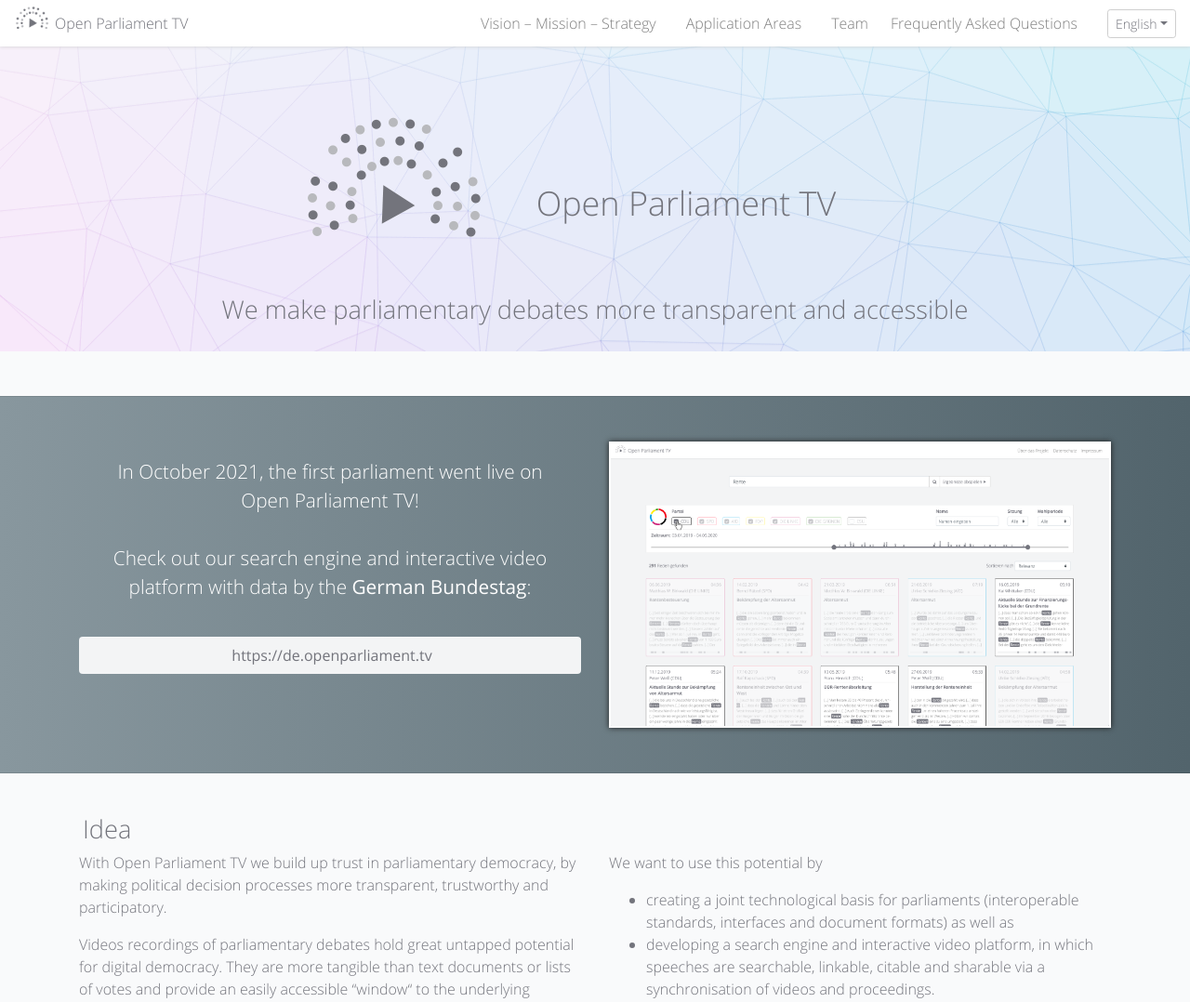
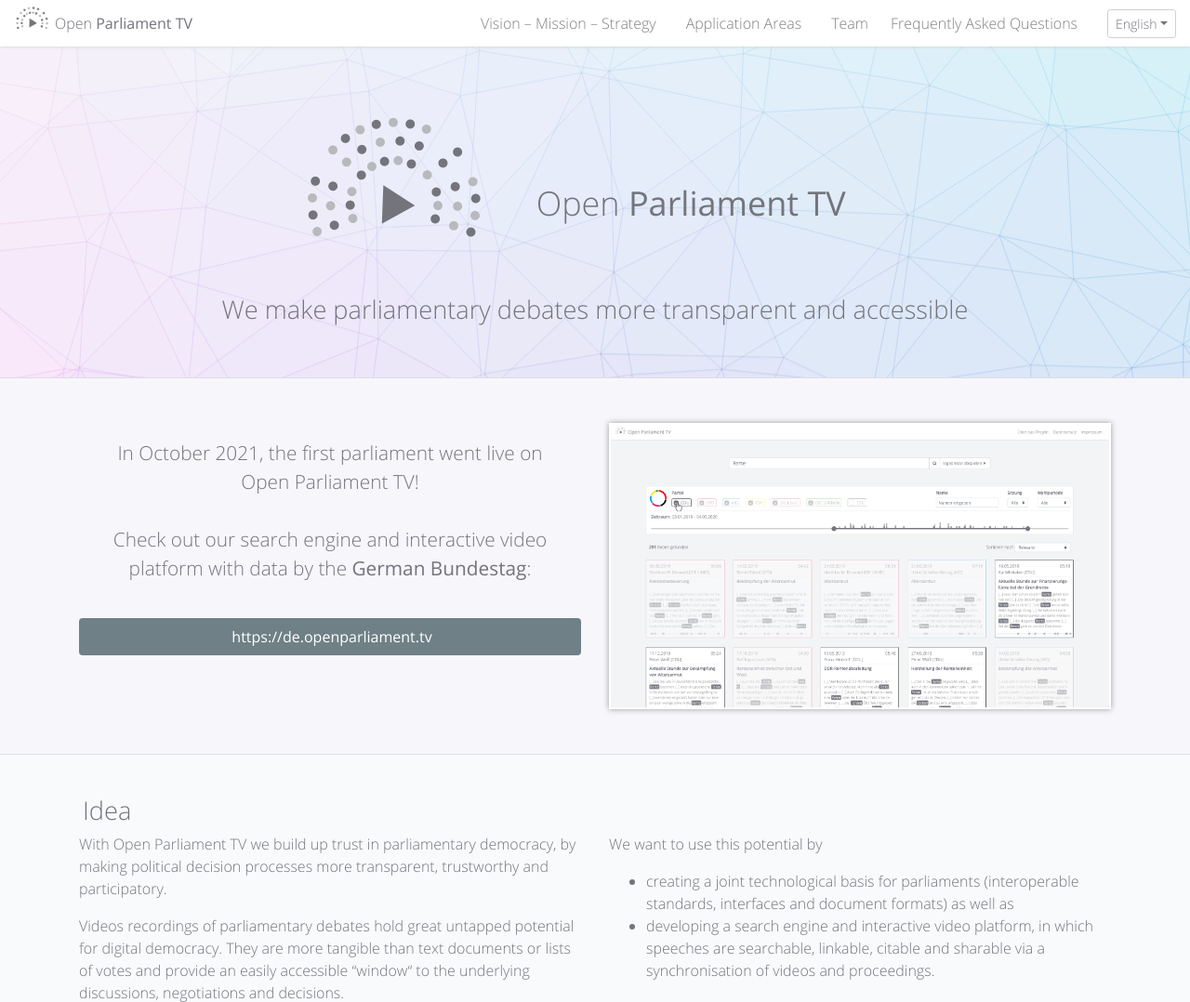
Before and after one commit to OpenParliamentTV/OpenParliamentTV-Website, a PHP site: page /?lang=1 in a window 1280 px wide. Shown: the top 1078 px of the page at 93% size. Run offline with PHP 8.4, Linux system fonts and the light colour scheme; data that the repository does not hold is empty; some libraries are stand-ins or nearby versions.

Commit message:
tiny redesign & branding fixes

```diff
--- a/templates/content.main.php
+++ b/templates/content.main.php
@@ -28,7 +28,7 @@
 	<link type="text/css" rel="stylesheet" href="client/css/bootstrap.min.css" media="all" />
 	<link type="text/css" rel="stylesheet" href="client/css/Chart.min.css" media="all" />
 	<link type="text/css" rel="stylesheet" href="client/css/frametrail-webfont.css" media="all" />
-	<link type="text/css" rel="stylesheet" href="client/css/style.css" media="all" />
+	<link type="text/css" rel="stylesheet" href="client/css/style.css?v=3" media="all" />
 	<!-- Matomo -->
 	<script>
 	  var _paq = window._paq = window._paq || [];
@@ -48,12 +48,12 @@
 <body>
 	<?php include_once('header.php'); ?>
 	<main class="mb-5">
-		<section id="header" class="mb-5">
+		<section id="header" class="pb-5">
 			<div class="container">
 				<div class="row justify-content-center" style="position: relative; z-index: 1">
 					<div class="col-12 col-md-11 col-lg-9 col-xl-7" style="margin-top: 5%;">
 						<img src="client/images/optv-logo.png" class="d-block d-md-inline" style="width: 200px; vertical-align: top; margin: 0 auto;">
-						<h1 class="brand d-block d-md-inline-block"><?php echo L::brand; ?></h1>
+						<h1 class="brand d-block d-md-inline-block">Open <b>Parliament TV</b></h1>
 					</div>
 				</div>
 				<div class="row justify-content-center" style="position: relative; z-index: 1">
@@ -63,17 +63,17 @@
 				</div>
 			</div>
 		</section>
-		<section id="platform" style="color: #fff;background: #52646c;background: -webkit-linear-gradient(to right, #88979e, #52646c);background: linear-gradient(to right, #88979e, #52646c);" class="mb-4 py-5">
+		<section id="platform" class="mb-4 py-5">
 			<div class="container">
 				<div class="row justify-content-center">
 					<div class="col-12 col-md-10 col-lg-6" style="font-size: 1.3rem;">
 						<div class="alert text-center mt-0 mt-xl-3 mb-2 pt-0">
 							<?php echo L::messageLaunch; ?>
 						</div>
-						<a class="btn btn-primary d-block py-2 mt-3 text-center mt-xl-4" style="background: #f3f4f5; border: none;" href="https://de.openparliament.tv" target="_blank" class="text-white"><span class="icon-right-open-big mr-1"></span> <b>https://de.openparliament.tv</b></a>
+						<a class="btn btn-primary d-block py-2 mt-3 text-center mt-xl-4" style="background: #6f8087;color: #fff;border: none;" href="https://de.openparliament.tv" target="_blank" class="text-white"><span class="icon-right-open-big mr-1"></span> <b>https://de.openparliament.tv</b></a>
 					</div>
 					<div class="col-12 col-md-8 col-lg-6 mt-4 mt-lg-0">
-						<a href="https://de.openparliament.tv"><img src="client/images/screenshot.png" title="Visit de.openparliament.tv" class="d-block" style="width: 100%; border: 2px solid #fff; box-shadow: 0 0 6px #1d1d1d;" alt="Screenshot of the Open Parliament TV Platform"></a>
+						<a href="https://de.openparliament.tv"><img src="client/images/screenshot.png" title="Visit de.openparliament.tv" class="d-block" style="width: 100%; border: 2px solid #fff; box-shadow: 0 0 6px #999999;" alt="Screenshot of the Open Parliament TV Platform"></a>
 					</div>
 				</div>
 			</div>
--- a/templates/content.vision_de.php
+++ b/templates/content.vision_de.php
@@ -8,8 +8,8 @@
 	<title>Vision, Mission & Strategie - Open Parliament TV</title>
 
 	<meta itemprop="name" content="<?php echo L::brand; ?>">
-    <meta name="twitter:title" content="Idee - <?php echo L::brand; ?>">
-    <meta property="og:title" content="Idee - <?php echo L::brand; ?>">
+    <meta name="twitter:title" content="Vision, Mission & Strategie - <?php echo L::brand; ?>">
+    <meta property="og:title" content="Vision, Mission & Strategie - <?php echo L::brand; ?>">
 
     <meta name="description" content="<?php echo L::tagline; ?>">
     <meta itemprop="description" content="<?php echo L::tagline; ?>">
@@ -50,7 +50,7 @@
 	<main style="margin-top: 60px;">
 		<div class="row m-0" style="position: relative; z-index: 1;">
 			<div class="container text-center" style=" margin-bottom: 30px;">
-				<h1 style="font-size: 30px; margin-bottom: 40px;">Open Parliament TV</h1>
+				<h1 style="font-size: 30px; margin-bottom: 40px;">Open <b>Parliament TV</b></h1>
 				<h3><?php echo L::tagline; ?></h3>
 			</div>
 		</div>
--- a/templates/content.vision_en.php
+++ b/templates/content.vision_en.php
@@ -8,8 +8,8 @@
 	<title>Vision, Mission & Strategy - Open Parliament TV</title>
 
 	<meta itemprop="name" content="<?php echo L::brand; ?>">
-    <meta name="twitter:title" content="Idea - <?php echo L::brand; ?>">
-    <meta property="og:title" content="Idea - <?php echo L::brand; ?>">
+    <meta name="twitter:title" content="Vision, Mission & Strategy - <?php echo L::brand; ?>">
+    <meta property="og:title" content="Vision, Mission & Strategy - <?php echo L::brand; ?>">
 
     <meta name="description" content="<?php echo L::tagline; ?>">
     <meta itemprop="description" content="<?php echo L::tagline; ?>">
@@ -50,7 +50,7 @@
 	<main style="margin-top: 60px;">
 		<div class="row m-0" style="position: relative; z-index: 1;">
 			<div class="container text-center" style=" margin-bottom: 30px;">
-				<h1 style="font-size: 30px; margin-bottom: 40px;">Open Parliament TV</h1>
+				<h1 style="font-size: 30px; margin-bottom: 40px;">Open <b>Parliament TV</b></h1>
 				<h3><?php echo L::tagline; ?></h3>
 			</div>
 		</div>
--- a/templates/header.php
+++ b/templates/header.php
@@ -3,7 +3,7 @@
 ?>
 <header>
 	<nav class="navbar navbar-expand-xl navbar-light fixed-top">
-		<a href="./" class="navbar-text brand"><img src="client/images/optv-logo_klein.png"><span class="d-none d-md-inline">Open Parliament TV</span></a>
+		<a href="./" class="navbar-text brand"><img src="client/images/optv-logo_klein.png"><span class="d-none d-md-inline">Open <b>Parliament TV</b></span></a>
 		<button class="btn btn-primary btn-sm ml-auto d-block d-xl-none" type="button" data-toggle="collapse" data-target="#navbarNavDropdown" aria-controls="navbarNavDropdown" aria-expanded="false" aria-label="Toggle navigation"><?php echo L::menu; ?> <span class="icon-menu-1"></span>
 		</button>
 		<div class="dropdown ml-3 order-xl-3">
```
